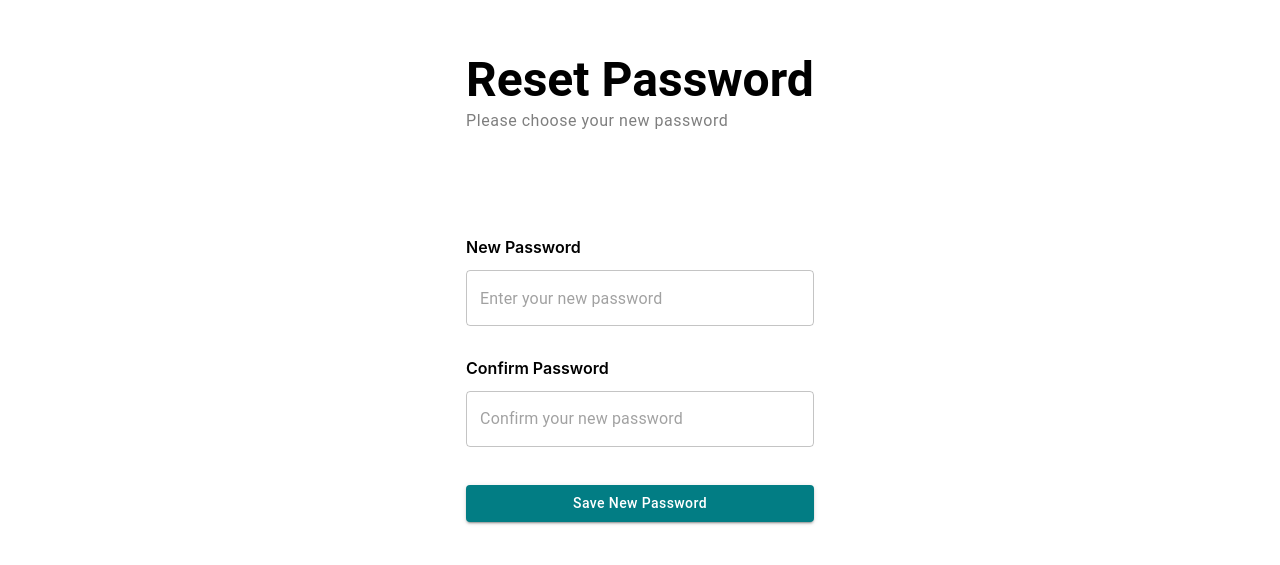
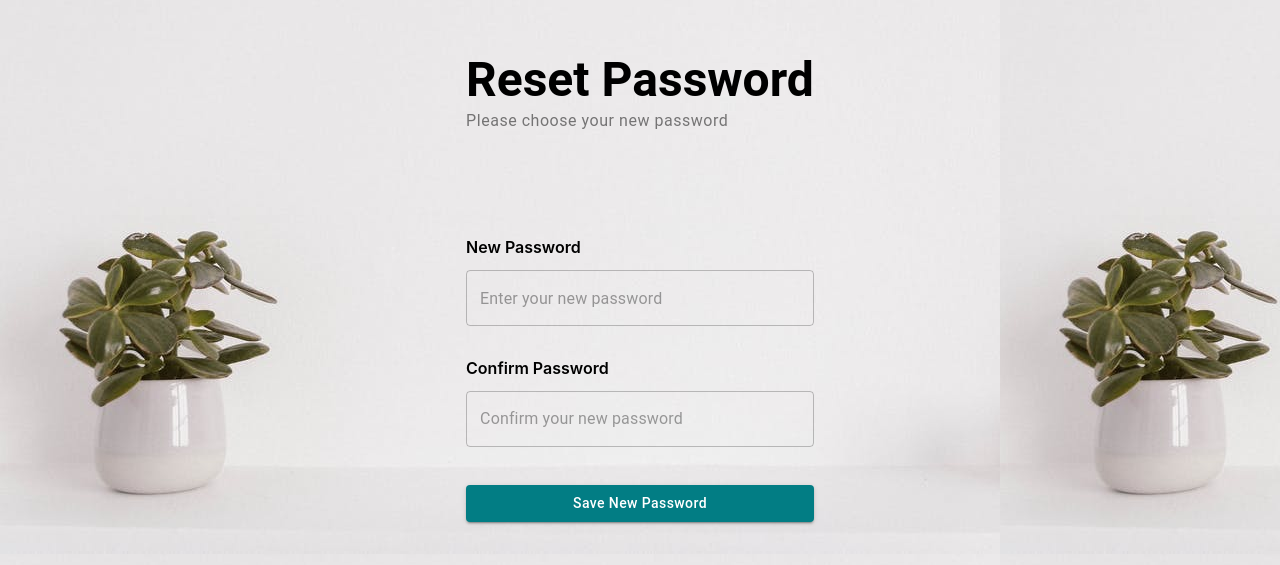
Before and after one commit to Manhsy/forget-password, a React (Create React App) app: page / in a window 1280 px wide. Shown: the part 113-678 px from the top of the page. Built offline with nearby package versions, Linux system fonts and the light colour scheme.

Commit message:
background image

```diff
--- a/src/components/Mobile.js
+++ b/src/components/Mobile.js
@@ -3,6 +3,7 @@ import Typography from "@mui/material/Typography";
 import Box from "@mui/material/Box";
 import TextField from "@mui/material/TextField";
 import Button from "@mui/material/Button";
+import image from "../assets/bg.jpeg";
 
 export default function Mobile() {
   return (
@@ -78,4 +79,5 @@ const container = {
   justifyContent: "center",
   minHeight: "100vh",
   alignItems: "center",
+  backgroundImage: `url(${image})`,
 };
```
Also changed, not shown: src/assets/bg.jpeg (added).
